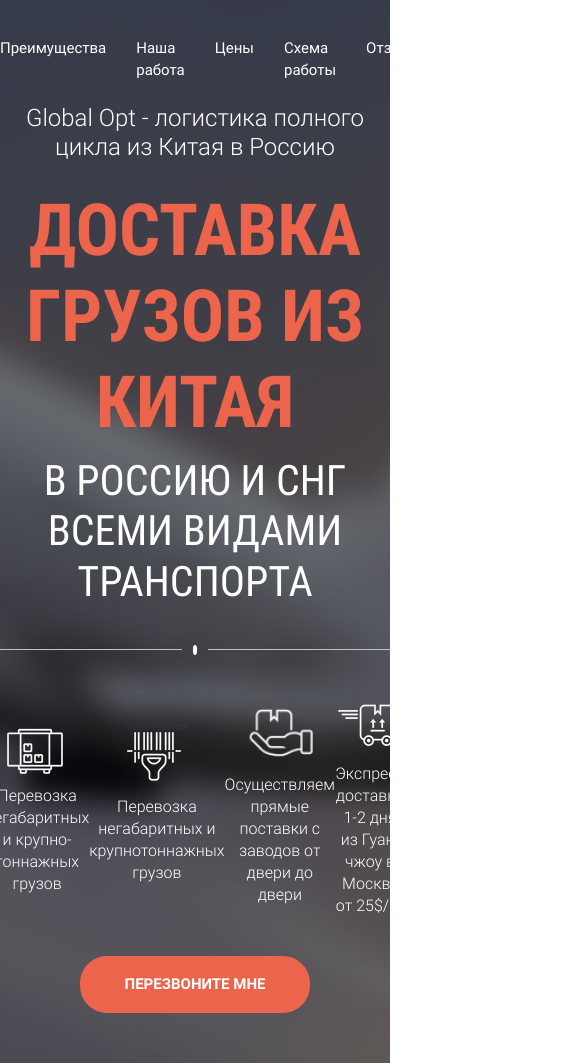
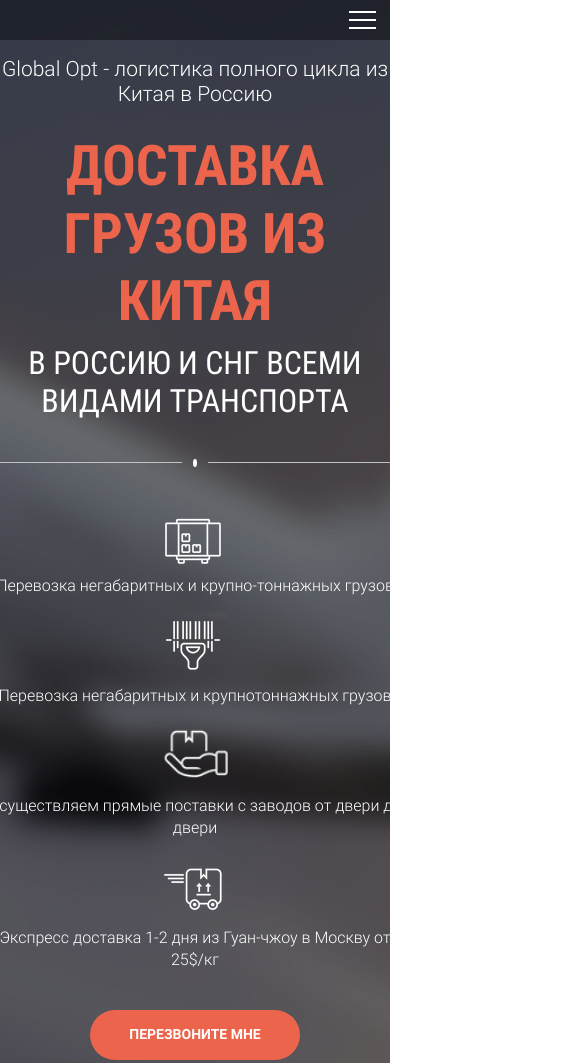
Before and after one commit to Gozzi-G/GLOBALOPT, a website: page src/index.html in a window 390 px wide. Shown: the top 1063 px of the page, 585 px wide, since content can reach past the window. Drawn offline with nearby package versions, Linux system fonts and the light colour scheme.

Commit message:
adapted promo block

```diff
--- a/src/Sass/blocks/_header.scss
+++ b/src/Sass/blocks/_header.scss
@@ -1,6 +1,10 @@
 .header {
    display: flex;
    justify-content: space-between;
+
+   .hamburger {
+      display: none;
+   }
 
    &__logo {
       img {
--- /dev/null
+++ b/src/Sass/blocks/_media.scss
@@ -0,0 +1,169 @@
+@media (max-width: 1200px) {
+    //адаптация блока promo
+    .promo {
+        padding: 23px 0 65px 0;
+        .header {
+            &__logo {
+                img {
+                   max-width: 65px;
+                }
+             }
+            .button {
+                display: none;
+            }
+            &__nav-item {
+                padding-left: 7px;
+                padding-right: 7px;
+                font-size: 15px;
+                &:hover {
+                   border-right: none;
+                }
+                a {
+                    text-decoration: none;
+                    color: $main-color;
+                }
+             }
+             &__contacts-phone {
+                margin-right: 19px;
+                div {
+                   font-size: 14px;
+                }
+                a {
+                   font-size: 14px;
+                }
+             }
+        }
+    }
+
+
+}
+
+@media (min-width: 1023px) {
+    //адаптация блока promo
+    .promo {
+        .header {
+            .button {
+                display: block;
+            }
+            &__nav-item {
+                a {
+                    color: #fff;
+                }
+             }
+        }
+    }
+
+}
+
+@media (max-width: 991px) {
+    //адаптация блока promo
+    .promo {
+        .header {
+            &__nav-item {
+                font-size: 13px;
+            }
+        }
+        &__title {
+            margin-top: 15px;
+            font-size: 21px;
+        }
+        &__title-main {
+            font-size: 56px;
+        }
+        &__subtitle {
+            font-size: 32px;
+        }
+        //адаптация основной кнопки
+        .button_main {
+            width: 210px;
+            height: 50px;
+            font-size: 14px;
+        }
+        &__items {
+            margin-top: 20px;
+        }
+        &__item {
+            margin-top: 15px;
+        }
+        //адаптация разделителя
+        &__divider {
+            div {
+               height: 8px;
+               width: 8px;
+            }
+        }
+    }
+
+}
+
+@media (max-width: 767px) {
+    //адаптация блока promo
+    .promo {
+        padding-top: 0;
+        .hamburger_wrap {
+            display: block;
+            width: 100%;
+            position: fixed;
+            top: 0;
+            .hamburger_fixed {
+                position: relative;
+                background-color: rgba($color: #000000, $alpha: 0.4);
+                height: 40px;
+                .hamburger {
+                    display: block;
+                    position: absolute;
+                    right: 14px;
+                    top: 50%;
+                    transform: translateY(-50%);
+                    width: 27px;
+                    span {
+                        display: block;
+                        height: 2px;
+                        background-color: #fff;
+                        margin-top: 6px;
+                        &:nth-child(1) {
+                            margin-top: 0;
+                        }
+                    }
+                }
+            }
+
+        }
+        .header {
+            &__logo {
+                display: none;
+            }
+            &__contacts {
+                display: none;
+            }
+            &__nav-items {
+                position: fixed;
+                flex-direction: column;
+                justify-content: center;
+                align-items: center;
+                top: 0;
+                left: -100%;
+                width: 50%;
+                height: 100vh;
+                padding: 20px 15px;
+                transition: 0.6s all;
+                background-color: rgba($color: #000000, $alpha: 0.5);
+                &_active {
+                    left: 0;
+                }
+
+            }
+            &__nav-item {
+                padding-right: 0;
+                font-size: 20px;
+                margin-top: 10px;
+                a {
+                    color: #fff;
+                }
+            }
+        }
+        &__title {
+            margin-top: 57px;
+        }
+    }
+}
--- a/src/Sass/blocks/_promo.scss
+++ b/src/Sass/blocks/_promo.scss
@@ -2,6 +2,10 @@
    min-height: 680px;
    padding: 23px 0 80px 0;
    background: url(../../img/main_bg.jpg) center (center/cover) no-repeat;
+
+   .hamburger_wrap {
+      display: none;
+   }
    .title_wrap {
       text-align: center;
       // max-width: 886px;
--- a/src/Sass/style.scss
+++ b/src/Sass/style.scss
@@ -32,3 +32,4 @@
 @import "blocks/questions";
 @import "blocks/location";
 @import "blocks/footer";
+@import "blocks/media";
--- a/src/index.html
+++ b/src/index.html
@@ -13,6 +13,15 @@
 
 <body>
    <section class="promo">
+      <div class="hamburger_wrap">
+         <div class="hamburger_fixed">
+            <div class="hamburger">
+               <span></span>
+               <span></span>
+               <span></span>
+            </div>
+         </div>
+      </div>
       <div class="container">
          <header class="header">
             <a href="#" class="header__logo">
@@ -59,36 +68,36 @@
             <hr>
          </div>
          <div class="row promo__items">
-            <div class="col promo__item">
+            <div class="col-12 col-md-6 col-lg-3  promo__item">
                <div class="promo__icon">
                   <img src="icons/promo/item_1.png" alt="logistic">
                </div>
-               <div class="promo__items-descr">Перевозка негабаритных и крупно-<br>тоннажных грузов</div>
+               <div class="promo__items-descr">Перевозка негабаритных и крупно-тоннажных грузов</div>
             </div>
-            <div class="col promo__item">
+            <div class="col-12 col-md-6 col-lg-3  promo__item">
                <div class="promo__icon">
                   <img src="icons/promo/item_2.png" alt="logistic">
                </div>
                <div class="promo__items-descr">Перевозка негабаритных и крупнотоннажных грузов</div>
             </div>
-            <div class="col promo__item">
+            <div class="col-12 col-md-6 col-lg-3 promo__item">
                <div class="promo__icon">
                   <img src="icons/promo/item_3.png" alt="logistic" class="promo__icon">
                </div>
                <div class="promo__items-descr">Осуществляем прямые поставки с заводов от двери до двери</div>
             </div>
-            <div class="col promo__item">
+            <div class="col-12 col-md-6 col-lg-3 promo__item">
                <div class="promo__icon">
                   <img src="icons/promo/item_4.png" alt="logistic">
                </div>
-               <div class="promo__items-descr">Экспресс доставка 1-2 дня из Гуан-<br> чжоу в Москву от 25$/кг </div>
+               <div class="promo__items-descr">Экспресс доставка 1-2 дня из Гуан-чжоу в Москву от 25$/кг </div>
             </div>
          </div>
          <button class="button button_main">Перезвоните мне</button>
       </div>
    </section>
 
-   <div class="advantages">
+   <!-- <div class="advantages">
       <div class="container">
          <h2 class="title">Преимущества работы с GlobalOpt</h2>
          <div class="row advantages__content">
@@ -502,7 +511,7 @@
          <a class="footer__private" href="#">Политика конфидециальности</a>
       </div>
 
-   </footer>
+   </footer> -->
 
 
 
```
Also changed, not shown: src/css/style.min.css.
